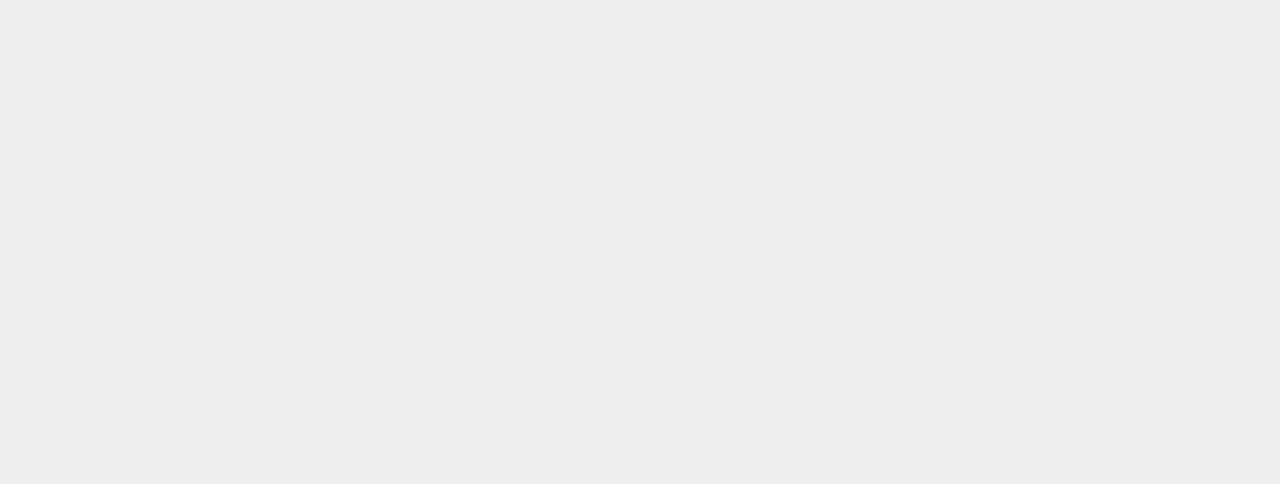
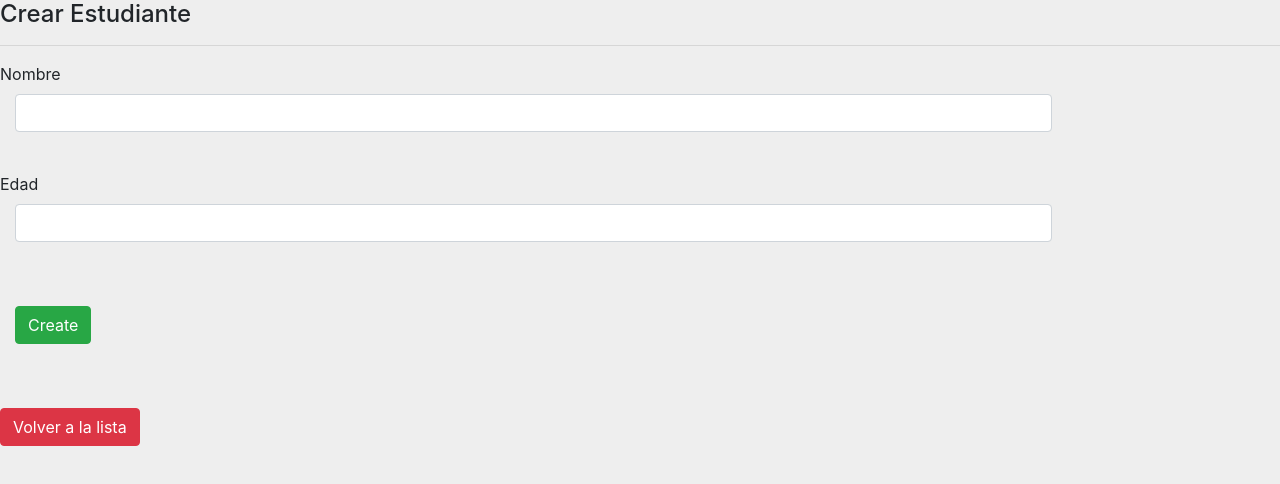
Before and after one commit to Nizar4790k/NodeStudentManager, a React (Create React App) app: page /StudentFormCreate in a window 1280 px wide. Before the commit this address had no page. Shown: the top 484 px of the page. Built offline with nearby package versions, Linux system fonts and the light colour scheme.

Commit message:
Se agregaron los componentes de Inicio de Sesion,Registro,Barra de Navegacion y Formulario para agregar estudiante

```diff
--- a/src/App.js
+++ b/src/App.js
@@ -1,7 +1,10 @@
-import { useState } from 'react';
+import React,{ useState } from 'react';
 import { BrowserRouter as Router, Route, Routes } from 'react-router-dom';
+
 import Login from './Components/Login/Login';
 import Register from './Components/Register/Register';
+import StudentList from './Components/Students/StudentList/StudentList';
+import StudentFormCreate from './Components/Students/StudentCreate/StudentFormCreate';
 
 import logo from './logo.svg';
 import './App.css';
@@ -21,6 +24,7 @@ function App() {
 
   return (
     <div>
+      <div>
       <Router>
         <Routes>
           <Route path="/" element={<Login onLoadUser={onLoadUser} />}></Route>
@@ -29,9 +33,14 @@ function App() {
             element={<Login onLoadUser={onLoadUser} />}
           ></Route>
           <Route path="/Register" element={<Register />} />
-
+          <Route
+            path="/StudentList"
+            element={<StudentList user={user} onSignOut={onSignOut} />}
+          />
+          <Route path="/StudentFormCreate" element={<StudentFormCreate />} />
         </Routes>
       </Router>
+    </div>
     </div>
   );
 }
--- a/src/Components/Login/Login.js
+++ b/src/Components/Login/Login.js
@@ -1,4 +1,4 @@
-import { useEffect, useState } from "react";
+import React,{ useEffect, useState } from "react";
 import { useNavigate } from "react-router";
 import "./Login.css";
 
--- /dev/null
+++ b/src/Components/NavBar/NavBar.js
@@ -0,0 +1,61 @@
+import React from "react";
+import { Link } from "react-router-dom";
+import { useNavigate } from "react-router";
+
+const NavBar = ({ fullName, onSignOut, selectedTab }) => {
+
+    const navigate = useNavigate();
+
+    return (
+        <header className="header">
+
+            <div className="container-fluid">
+                <nav className="navbar navbar-expand-lg navbar-light bg-light fixed-top">
+
+                    <Link to="/StudentList" className="navbar-brand">Supermercados Hermanos</Link>
+
+                    <button className="navbar-toggler" type="button" data-toggle="collapse" data-target="#navbarNav">
+                        <span className="navbar-toggler-icon"></span>
+                    </button>
+
+                    <div className="collapse navbar-collapse" id="navbarNav">
+
+                        <ul className="navbar-nav mr-auto">
+
+                            {
+                                selectedTab === "StudentList" ?
+                                    <li className="nav-item active"><Link to="/StudentList" className="nav-link">Estudiantes</Link></li>
+                                    : <li className="nav-item"><Link to="/StudentList" className="nav-link">Estudiantes</Link></li>
+                            }
+
+
+
+
+
+                        </ul>
+
+                        <ul className="navbar-nav">
+                            <li className="nav-item"><p className="nav-link" href="#">{fullName}</p></li>
+
+                            <li className="nav-item"> <button type="button" id="signout" className="btn btn-danger" onClick={() => {
+
+                                navigate("/Login");
+                                onSignOut();
+
+                            }}>Cerrar sesión</button></li>
+                        </ul>
+
+
+                    </div>
+
+
+                </nav>
+            </div>
+        </header>
+
+
+    );
+}
+
+
+export default NavBar;
--- /dev/null
+++ b/src/Components/Students/StudentCreate/StudentFormCreate.js
@@ -0,0 +1,95 @@
+import React from 'react';
+import { useNavigate } from "react-router";
+
+const createProduct = async () => {
+
+  const campoNombre = document.getElementById("nombre");
+  const campoEdad = document.getElementById("edad");
+
+
+  const nombre = campoNombre.value;
+  const edad = campoEdad.value;
+
+  const product = { nombre: nombre, edad: edad };
+
+  const response = await fetch(`${process.env.REACT_APP_SERVER}/products`, {
+    method: "post",
+    headers: {
+      'Accept': 'application/json',
+      'Content-Type': 'application/json'
+    },
+
+    body: JSON.stringify({ nombre: nombre, edad: edad })
+  });
+
+  console.log(response);
+
+  if (response.status === 200) {
+    alert("El producto fue insertado correctamente");
+
+  } else {
+    alert("Error al insertar producto");
+  }
+
+  campoNombre.value = "";
+  campoEdad.value = "";
+
+
+}
+
+const StudentFormCreate = () => {
+
+  const navigate = useNavigate();
+
+  const goToProductList = () => {
+    navigate('/ProductList');
+
+  }
+
+  return (
+    <div>
+      <div className="form-horizontal">
+        <h4>Crear Estudiante</h4>
+        <hr />
+
+        <div className="form-group">
+          <label>Nombre</label>
+          <div className="col-md-10">
+            <input type="text" id="nombre" className="form-control" />
+          </div>
+        </div>
+
+        <br />
+
+        <div className="form-group">
+          <label>Edad</label>
+          <div className="col-md-10">
+            <input type="text" id="edad" className="form-control" />
+          </div>
+        </div>
+
+        <br />
+
+
+        <br />
+        <div>
+          <div className="form-group">
+            <div className="col-md-offset-2 col-md-10">
+              <button value="Create" className="btn btn-success" onClick={createProduct}>Create</button>
+            </div>
+          </div>
+        </div>
+
+        <br />
+        <br />
+        <div>
+          <button className='btn btn-danger' onClick={goToProductList}>Volver a la lista</button>
+        </div>
+      </div>
+    </div>
+  );
+};
+
+
+
+export default StudentFormCreate;
--- /dev/null
+++ b/src/Components/Students/StudentItem/StudentItem.js
@@ -0,0 +1,34 @@
+import React from "react";
+
+const deleteStudent = async (_id) => {
+
+
+
+    const response = await fetch(`${process.env.REACT_APP_SERVER}/estudiante`, {
+        method: 'DELETE',
+        headers: { 'Content-Type': 'application/json' },
+        body: JSON.stringify({ _id: _id })
+    });
+
+    if (response.status === 200) {
+        alert("Estudiante eliminado con exito");
+    }
+
+}
+
+const StudentItem = ({ product, row }) => {
+
+    return (
+
+        <tr>
+            <th scope="row">{row}</th>
+            <td>{product.nombre}</td>
+            <td>{product.precio}</td>
+            <td><button className="btn btn-danger" onClick={() => { deleteStudent(product._id) }}>Eliminar</button></td>
+        </tr>
+
+    );
+
+}
+
+export default StudentItem;
--- /dev/null
+++ b/src/Components/Students/StudentList/StudentList.js
@@ -0,0 +1,92 @@
+import React, { useEffect, useState } from "react";
+import NavBar from "../../NavBar/NavBar";
+import StudentItem from "../StudentItem/StudentItem";
+import { useNavigate } from "react-router";
+import "./StudentList.css";
+
+
+const StudentList = (props) => {
+
+    const [products, setProducts] = useState([]);
+
+    const { user, onSignOut } = props;
+
+    const navigate = useNavigate();
+
+    /*
+    const products = [
+    {name:"Manzana Roja",price:10},
+    {name:"Coca Cola",price:15},
+    {name:"Pan",price:5},
+    {name:"Pica Pollo",price:200}
+    ]
+    */
+
+
+    useEffect(async () => {
+
+        const products = await getProducts();
+        console.log(products);
+        setProducts(products);
+
+    }, []);
+
+
+    const getProducts = async () => {
+
+        const response = await fetch(`${process.env.REACT_APP_SERVER}/students`);
+        const products = await response.json();
+
+        return products;
+
+    }
+
+
+    const goToCreateProduct = () => {
+        navigate('/StudentFormCreate');
+    }
+
+
+
+    return (
+        <div>
+
+            <NavBar fullName={user.fullName} onSignOut={onSignOut} selectedTab="StudentList" />
+            <h1>Lista de productos</h1>
+
+            <div className="container">
+                <br />
+                <br />
+                <button type="button" className="btn btn-success btn-lg" onClick={goToCreateProduct}>Agregar Producto</button>
+                <br />
+                <br />
+                <table className="table table-striped table-bordered table-hover">
+                    <thead className="thead-dark">
+                        <tr>
+                            <th scope="col">#</th>
+                            <th scope="col">Nombre</th>
+                            <th scope="col">Precio</th>
+
+                        </tr>
+                    </thead>
+                    <tbody>
+
+                        {products.map((product, row) => {
+                            console.log(product);
+                            return <StudentItem product={product} key={row + 1} row={row + 1} />
+                        })}
+
+
+
+
+                    </tbody>
+                </table>
+
+            </div>
+
+        </div>
+    );
+
+}
+
+export default StudentList;
```
Also changed, not shown: src/Components/Students/StudentList/StudentList.css (added).
